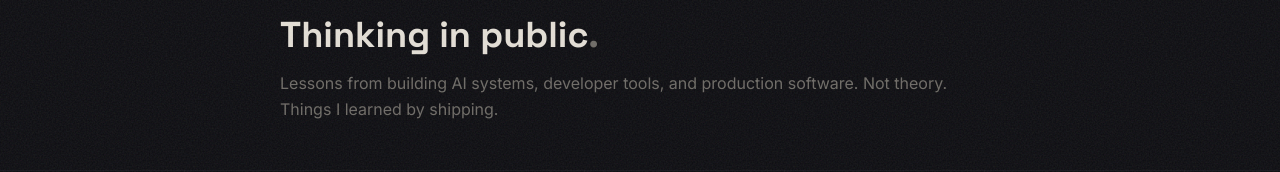
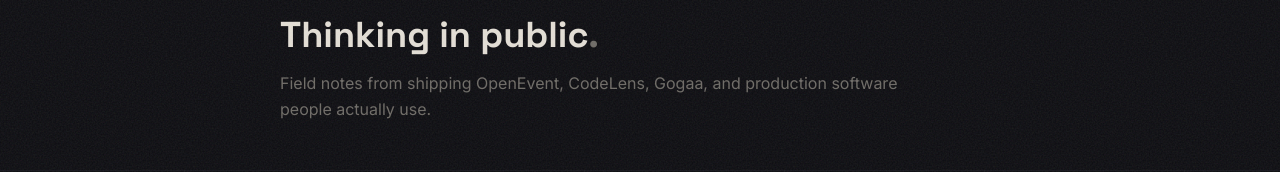
Before and after one commit to shami-ah/portfolio-site, a Next.js app: page /writing in a window 1280 px wide. Shown: the part 135-307 px from the top of the page. Built offline with nearby package versions, Linux system fonts and the light colour scheme.

Commit message:
polish portfolio proof copy

```diff
--- a/api/chat-context.mjs
+++ b/api/chat-context.mjs
@@ -18,7 +18,7 @@ IMPORTANT RULES:
 === IDENTITY ===
 Name: Engr. Ahtesham Ahmad
 Role: AI Automation Architect, Lead AI Developer
-Domain: AI Engineering — building production AI systems, multi-agent orchestration, developer tools, AI-powered SaaS
+Domain: AI Engineering — OpenEvent, CodeLens, Gogaa CLI, production workflow automation, developer tools
 Location: Islamabad, Pakistan (UTC+5) — remote-first
 Email: shami8024@gmail.com
 GitHub: github.com/shami-ah
--- a/src/app/layout.tsx
+++ b/src/app/layout.tsx
@@ -36,7 +36,7 @@ export const metadata: Metadata = {
     template: "%s | Ahtesham Ahmad",
   },
   description:
-    "AI engineer building production AI systems end-to-end. 50+ production systems, AI-powered SaaS with 100+ clients, and open-source developer tools.",
+    "AI engineer behind OpenEvent, CodeLens, and Gogaa CLI: 50+ systems shipped, 100+ OpenEvent clients, and developer tools with 1,400+ tests.",
   keywords: [
     "Ahtesham Ahmad",
     "AI Engineer",
@@ -58,7 +58,7 @@ export const metadata: Metadata = {
   openGraph: {
     title: "Ahtesham Ahmad | AI Engineer",
     description:
-      "AI engineer building production AI systems end-to-end. 50+ production systems, AI-powered SaaS with 100+ clients, and open-source developer tools.",
+      "AI engineer behind OpenEvent, CodeLens, and Gogaa CLI: 50+ systems shipped, 100+ OpenEvent clients, and developer tools with 1,400+ tests.",
     type: "website",
     url: "https://ahtesham.dev.wadwarehouse.com",
     siteName: "Ahtesham Ahmad Portfolio",
@@ -76,7 +76,7 @@ export const metadata: Metadata = {
     card: "summary_large_image",
     title: "Ahtesham Ahmad | AI Engineer",
     description:
-      "I turn business workflows into AI-powered products. 50+ production systems, production SaaS, open-source developer tools.",
+      "OpenEvent serves 100+ clients, CodeLens reviews PRs in under a second, and Gogaa CLI runs across 11 AI providers.",
     images: ["/og.png"],
   },
   robots: {
@@ -127,7 +127,7 @@ export default function RootLayout({
               image: "https://ahtesham.dev.wadwarehouse.com/ahtesham.jpg",
               jobTitle: "AI Engineer",
               description:
-                "AI engineer building production AI systems end-to-end. 50+ production systems, AI-powered SaaS with 100+ clients, and open-source developer tools.",
+                "AI engineer behind OpenEvent, CodeLens, and Gogaa CLI: 50+ systems shipped, 100+ OpenEvent clients, and developer tools with 1,400+ tests.",
               sameAs: [
                 "https://github.com/shami-ah",
                 "https://www.linkedin.com/in/muhammad-ahtesham-ahmad-a153801b5",
--- a/src/app/writing/page.tsx
+++ b/src/app/writing/page.tsx
@@ -4,7 +4,7 @@ import { WritingPage } from "./writing-page";
 export const metadata: Metadata = {
   title: "Writing",
   description:
-    "Lessons from building AI systems, developer tools, and production software. Not theory. Things I learned by shipping.",
+    "Field notes from shipping OpenEvent, CodeLens, Gogaa, and production software people actually use.",
 };
 
 export default function Page(): React.ReactElement {
--- a/src/app/writing/writing-page.tsx
+++ b/src/app/writing/writing-page.tsx
@@ -61,8 +61,8 @@ export function WritingPage(): React.ReactElement {
             Thinking in public<span className="text-muted">.</span>
           </h1>
           <p className="text-sm md:text-base text-muted max-w-2xl leading-relaxed">
-            Lessons from building AI systems, developer tools, and production
-            software. Not theory. Things I learned by shipping.
+            Field notes from shipping OpenEvent, CodeLens, Gogaa, and production
+            software people actually use.
           </p>
         </div>
       </div>
--- a/src/components/config-hero.tsx
+++ b/src/components/config-hero.tsx
@@ -109,14 +109,14 @@ const TITLE_SEGMENTS: WordSegment[] = [
   { text: "\n" },
   { text: "I" },
   { text: "ship" },
-  { text: "AI systems", className: "text-gradient" },
+  { text: "AI products", className: "text-gradient" },
   { text: "that" },
   { text: "don't" },
   { text: "break." },
 ];
 
 const DESC_SEGMENTS: WordSegment[] =
-  "From multi-agent orchestration and RAG pipelines to full-stack AI-powered SaaS. I design the architecture, build the product, and own the delivery."
+  "OpenEvent runs with 100+ clients. CodeLens reviews PRs in under a second. Gogaa keeps coding work moving across 11 providers. I design the architecture, build the product, and own delivery."
     .split(" ")
     .map((text) => ({ text }));
 
--- a/src/components/cv-drawer.tsx
+++ b/src/components/cv-drawer.tsx
@@ -102,7 +102,7 @@ function printCV(s: ReturnType<typeof useStatus>["status"]): void {
       <p style="font-family:monospace;font-size:9px;text-transform:uppercase;letter-spacing:3px;color:#aaa;margin-bottom:3px">Curriculum Vitae</p>
       <h1 style="font-size:38px;font-weight:bold;letter-spacing:-1px;line-height:1;color:#1a1a2e">Ahtesham <span style="color:#4a6fa5">Ahmad</span></h1>
       <p style="font-size:14px;font-weight:300;color:#888;margin-top:3px">AI Engineer</p>
-      <p style="font-size:10px;color:#777;margin-top:5px;max-width:380px;line-height:1.55">AI engineer building production AI systems end-to-end: multi-agent orchestration, RAG pipelines, and full-stack AI-powered SaaS. I architect solutions where AI agents classify, execute, and learn while humans stay in control.</p>
+      <p style="font-size:10px;color:#777;margin-top:5px;max-width:380px;line-height:1.55">Builder of OpenEvent, CodeLens, and Gogaa CLI. I ship workflow products with measurable adoption: 100+ OpenEvent clients, 430 CodeLens patterns, and 1,400+ Gogaa tests. AI proposes; humans stay in control where money or commitments are involved.</p>
     </div>
     <div style="font-family:monospace;font-size:10px;color:#999;text-align:right;line-height:1.7">
       shami8024@gmail.com<br><span style="color:#4a6fa5">github.com/shami-ah</span><br><span style="color:#4a6fa5">linkedin.com/in/ahtesham</span><br><span style="color:#4a6fa5">ahtesham.dev.wadwarehouse.com</span><br>Islamabad, PK \u00b7 Remote
@@ -528,7 +528,7 @@ function DrawerContent({ close, status }: { close: () => void; status: ReturnTyp
                 animate={{ opacity: 1 }}
                 transition={{ delay: 0.4 }}
               >
-                AI engineer building production AI systems end-to-end: multi-agent orchestration, RAG pipelines, and full-stack AI-powered SaaS. I architect solutions where AI agents classify, execute, and learn while humans stay in control.
+                Builder of OpenEvent, CodeLens, and Gogaa CLI. I ship workflow products with measurable adoption: 100+ OpenEvent clients, 430 CodeLens patterns, and 1,400+ Gogaa tests. AI proposes; humans stay in control where money or commitments are involved.
               </motion.p>
               <motion.div
                 className="text-sm text-muted/80 space-y-1.5 font-mono mt-4"
```
